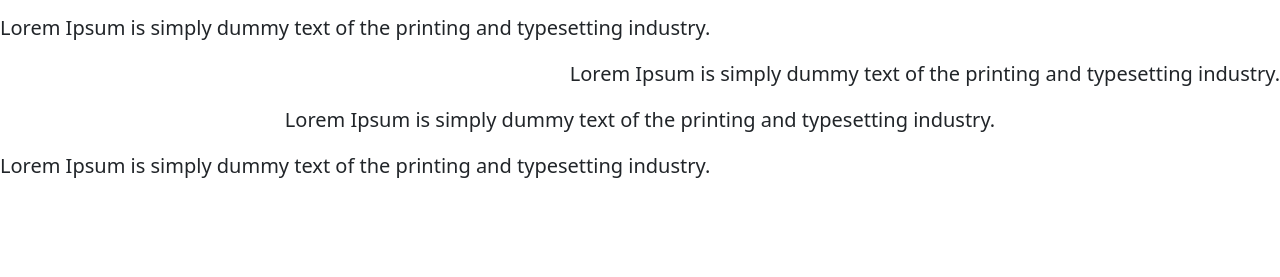
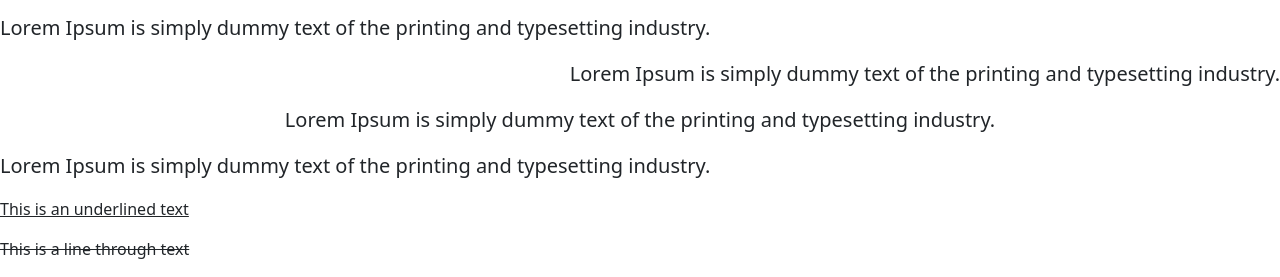
Before and after one commit to MILKA-WANGA/Bootstrap, a plain HTML site: page index.html in a window 1280 px wide. Shown: the part 819-1096 px from the top of the page. Before the commit the page ends 1016 px from the top, so only its background shows below. Drawn offline with nearby package versions, Linux system fonts and the light colour scheme.

Commit message:
Created p tag with class:text-decoration

```diff
--- a/index.html
+++ b/index.html
@@ -26,6 +26,10 @@
     <p class="lead text-end">Lorem Ipsum is simply dummy text of the printing and typesetting industry.</p>
     <p class="lead text-center">Lorem Ipsum is simply dummy text of the printing and typesetting industry.</p>
     <p class="lead text-start">Lorem Ipsum is simply dummy text of the printing and typesetting industry.</p>
+    <!-- Text decoration -->
+    <p class="text-decoration-underline">This is an underlined text</p>
+    <p class="text-decoration-line-through">This is a line through text</p>
+
     <script src="https://cdn.jsdelivr.net/npm/bootstrap@5.3.0-alpha3/dist/js/bootstrap.bundle.min.js" integrity="sha384-ENjdO4Dr2bkBIFxQpeoTz1HIcje39Wm4jDKdf19U8gI4ddQ3GYNS7NTKfAdVQSZe" crossorigin="anonymous"></script>
 </body>
 </html>
```
